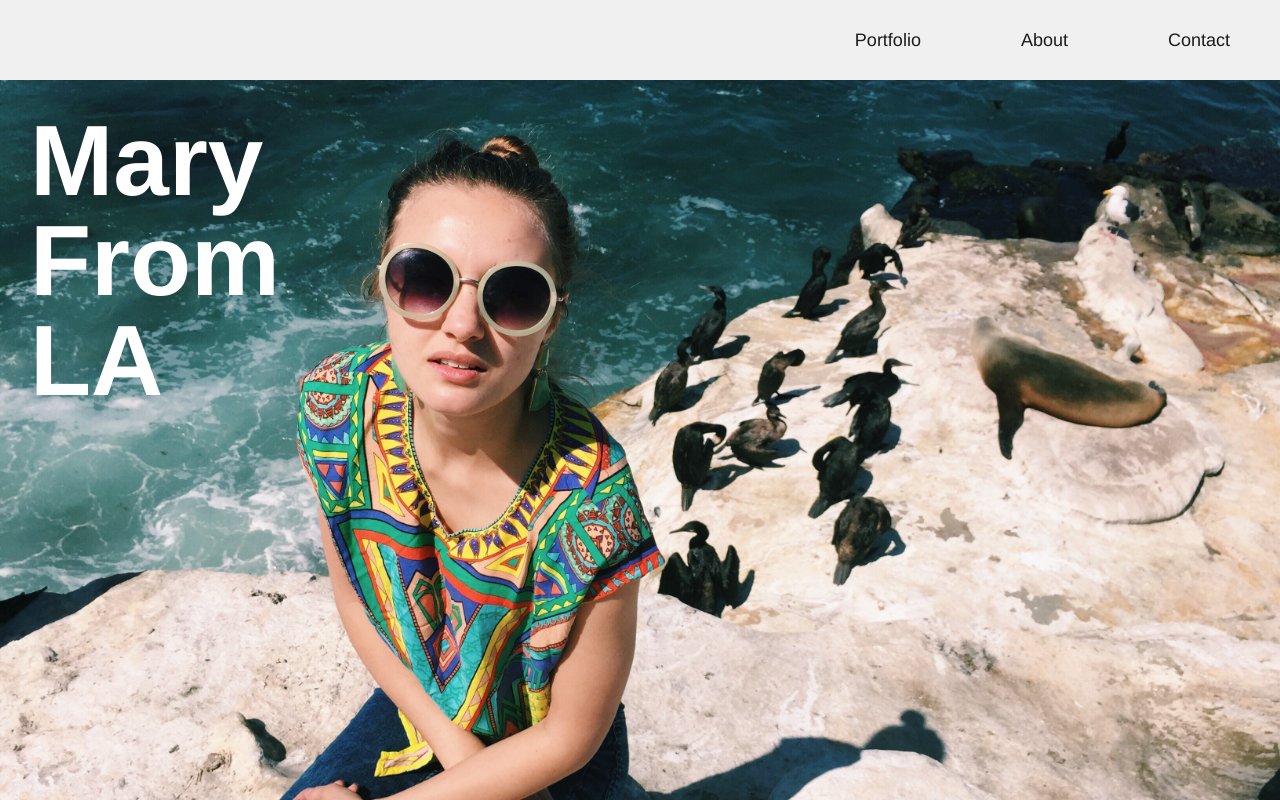
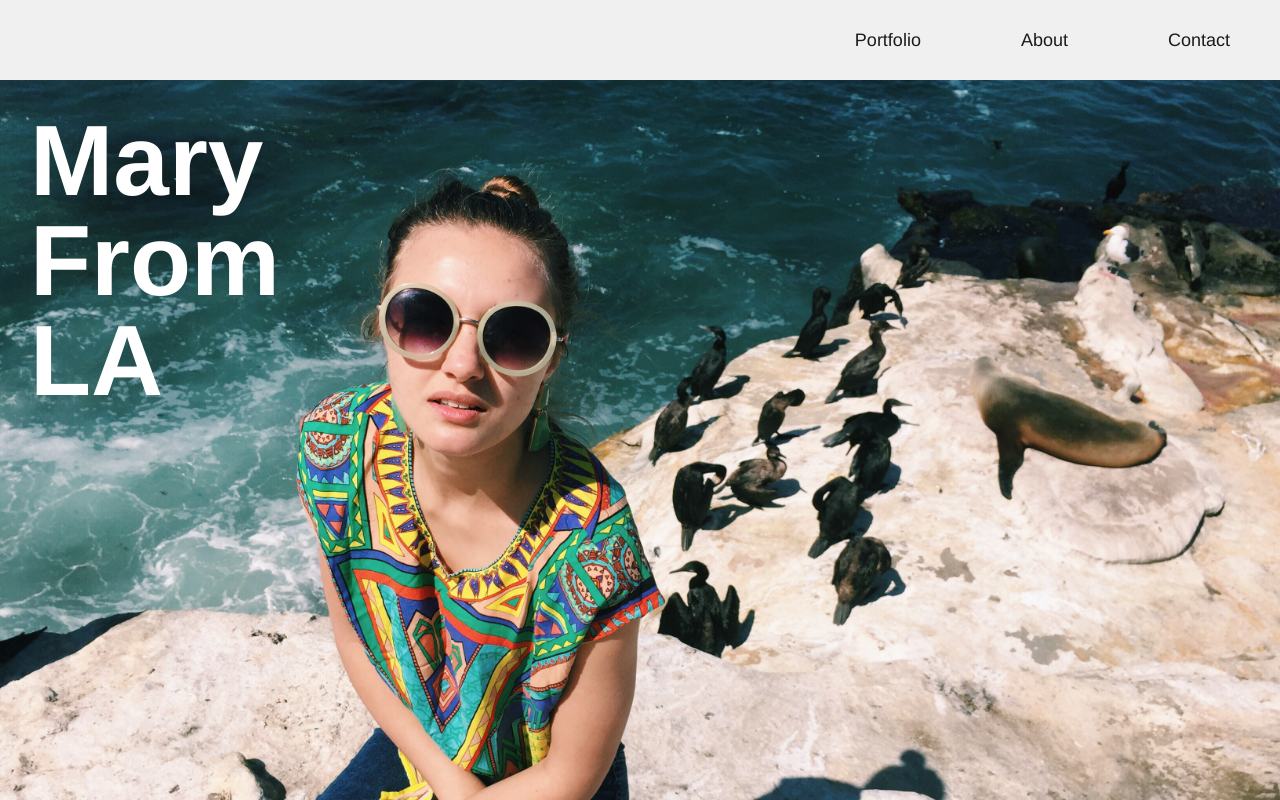
Before and after one commit to jacten/maryfromla, a Vue app: page /#/ in a window 1280 px wide. Shown: the top 800 px of the page. Built offline with nearby package versions, Linux system fonts and the light colour scheme.

Commit message:
simple parallax sorta works

```diff
--- a/src/App.vue
+++ b/src/App.vue
@@ -2,7 +2,7 @@
   <div id="app">
     <NavBar/>
     <router-view/>
-    <Footer/>
+    <!-- <Footer/> -->
   </div>
 </template>
 
--- a/src/views/Home.vue
+++ b/src/views/Home.vue
@@ -1,4 +1,4 @@
-<template>
+<template v-on:scroll.native="handleScroll">
   <div class="home">
     <div class="image-container">
       <img class="image" alt="" src="../assets/maria_main.jpg">
@@ -12,28 +12,52 @@
 // @ is an alias to /src
 import InstaFeed from '@/components/InstaFeed.vue'
 
+
 export default {
   name: 'home',
   components: {
     InstaFeed
   },
+  methods: {
+    handleScroll () {
+      let el = document.querySelector('.title').style.top = .8 * window.scrollY + 110 + 'px';
+    },
+    debounceScroll (func, limit) {
+      let inThrottle
+      return function() {
+        const args = arguments
+        const context = this
+        if (!inThrottle) {
+          func.apply(context, args)
+          inThrottle = true
+          setTimeout(() => inThrottle = false, limit)
+        }
+      }
+    }
+  },
+  created () {
+    window.addEventListener('scroll', this.debounceScroll(this.handleScroll, 10));
+  },
+  destroyed () {
+    window.removeEventListener('scroll', this.debounceScroll(this.handleScroll, 10));
+  }
 }
 </script>
 
 <style scoped>
   .image-container {
-    height: calc(100vh - 80px);
+    min-height: calc(100vh);
     display: flex;
-    justify-content: center;
-    align-items: center;
+    justify-content: flex-start;
+    align-items: flex-start;
     font-size: 30px;
     position: relative;
-    top: 80px;
+    top: 0px;
+    overflow: hidden;
   }
 
   .image {
     width: 100%;
-    max-height: 100%;
     object-fit: cover;
     /* margin: 0 120px; */
   }
@@ -41,7 +65,7 @@ export default {
   .title {
   position: absolute;
   left: 30px;
-  top: 30px;
+  top: 110px;
   color: white;
   font-size: 100px;
   font-weight: 800;
```
